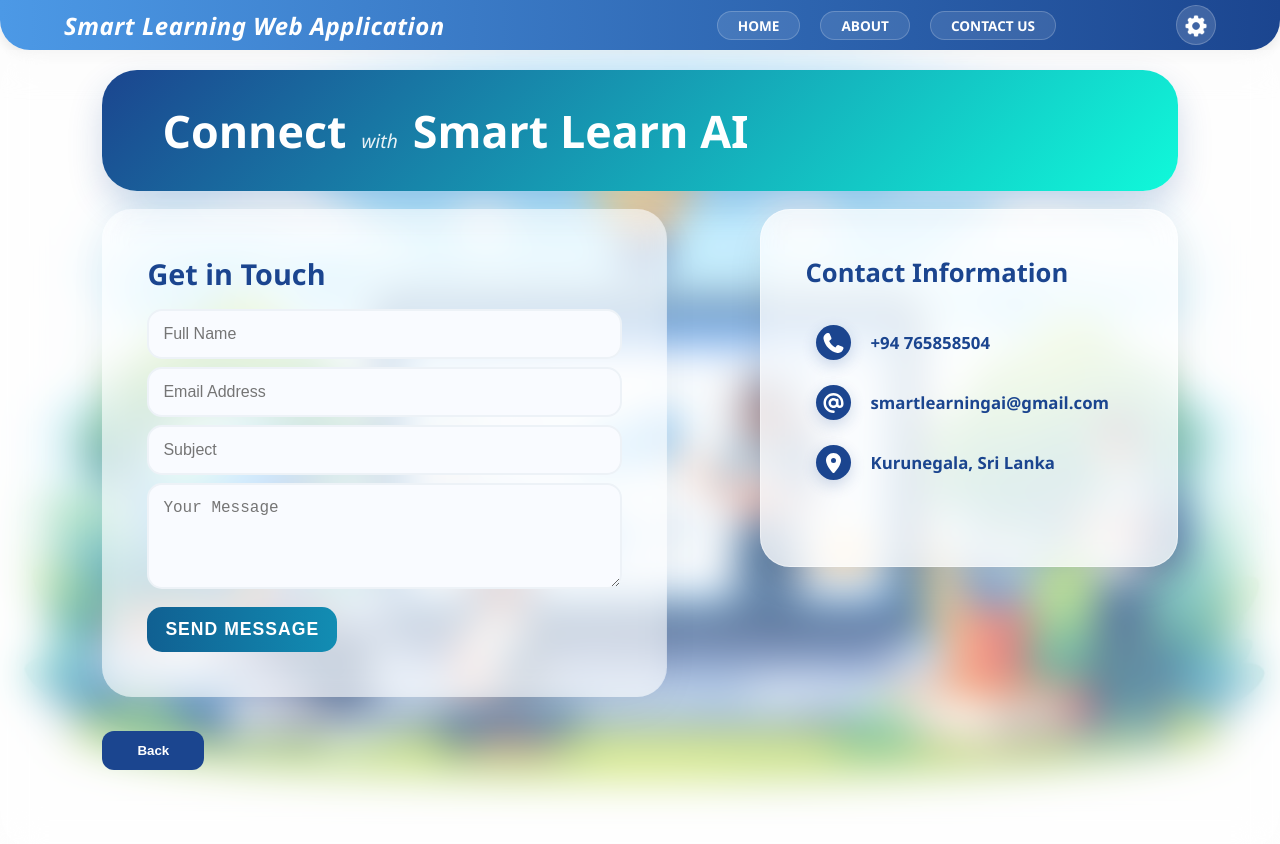
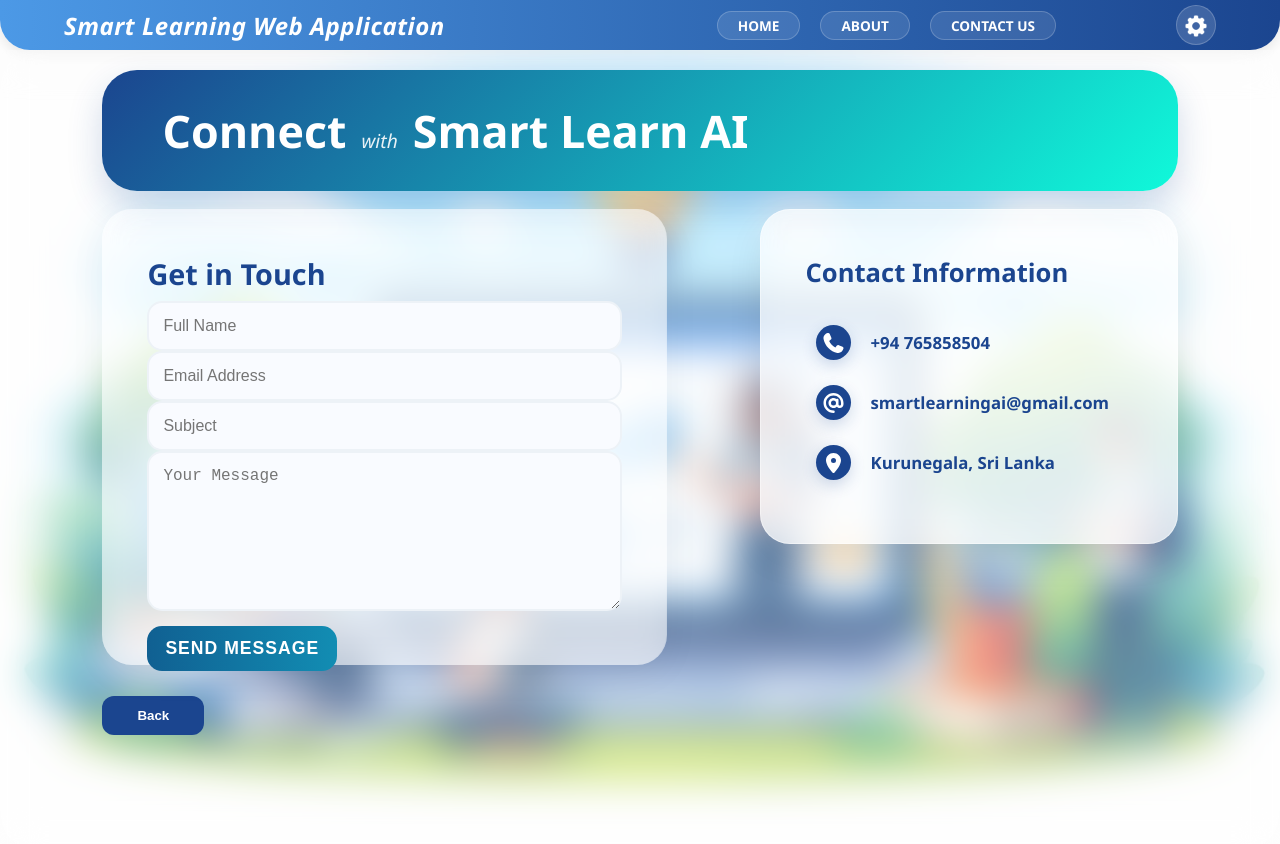
Before and after one commit to KeshaCodeolima/smart-learning-web-app-frontend, a React (Create React App) app: page /contact in a window 1280 px wide. Shown: the top 844 px of the page. Built offline with nearby package versions, Linux system fonts and the light colour scheme.

Commit message:
(contact): Add the code lines to send the email from the contact page to the Admin.

```diff
--- a/src/Components/Header/Contact/contact.jsx
+++ b/src/Components/Header/Contact/contact.jsx
@@ -2,8 +2,60 @@ import { FontAwesomeIcon } from '@fortawesome/react-fontawesome';
 import './contact.css';
 import { Link } from 'react-router-dom';
 import { faAt, faLocationDot, faPhone } from '@fortawesome/free-solid-svg-icons';
+import { useState } from 'react';
+import axios from 'axios';
+import { toast, ToastContainer } from 'react-toastify';
 
 function Contact() {
+    const [name, setName] = useState('');
+    const [email, setEmail] = useState('');
+    const [subject, setSubject] = useState('');
+    const [message, setMessage] = useState('');
+
+    const Notify = () => {
+        toast.success("Email Send Successfully", {
+            position: "top-center",
+            autoClose: 3000,
+            hideProgressBar: false,
+            closeOnClick: true,
+            pauseOnHover: true,
+            draggable: true,
+            progress: undefined,
+            theme: "colored"
+        });
+    }
+
+    const NotifyInfo = () => {
+        toast.info("YOur Email Not Send!", {
+            position: "top-center",
+            autoClose: 5000,
+            hideProgressBar: false,
+            closeOnClick: true,
+            pauseOnHover: true,
+            draggable: true,
+            progress: undefined,
+            theme: "colored"
+        })
+    }
+
+    const handleEmialSend = async (e) => {
+        e.preventDefault();
+        try {
+            const result = await axios.post('http://localhost:5000/api/users/email-send', { name, email, subject, message });
+            if (result.data === "Email send successful") {
+                Notify();
+                setName('');
+                setEmail('');
+                setSubject('');
+                setMessage('');
+            } else {
+                NotifyInfo();
+            }
+        } catch (error) {
+            console.log(error);
+            toast.error("Server Error!", { position: "top-center" });
+        }
+    }
     return (
         <>
             <div className="contactmain">
@@ -12,12 +64,18 @@ function Contact() {
                 </div>
                 <div className="contactmain2">
                     <div className="contactleftside">
-                        <h3>Get in Touch</h3>
-                        <input type="text" placeholder='Full Name' />
-                        <input type="email" placeholder='Email Address' />
-                        <input type="text" placeholder='Subject' />
-                        <textarea name="" id="" placeholder='Your Message'></textarea>
-                        <button>Send Message</button>
+                        <form onSubmit={handleEmialSend}>
+                            <h3>Get in Touch</h3>
+                            <input type="text" placeholder='Full Name' value={name}
+                                onChange={(e) => setName(e.target.value)} />
+                            <input type="email" placeholder='Email Address' value={email}
+                                onChange={(e) => setEmail(e.target.value)} />
+                            <input type="text" placeholder='Subject' value={subject} o
+                                nChange={(e) => setSubject(e.target.value)} />
+                            <textarea placeholder='Your Message' value={message}
+                                onChange={(e) => setMessage(e.target.value)}></textarea>
+                            <button type='submit'>Send Message</button>
+                        </form>
                     </div>
                     <div className="contactrigthside">
                         <h3>Contact Information</h3>
@@ -39,6 +97,7 @@ function Contact() {
                     <Link to={'/'}><button>Back</button></Link>
                 </div>
             </div>
+            <ToastContainer />
         </>
     )
 }
```
